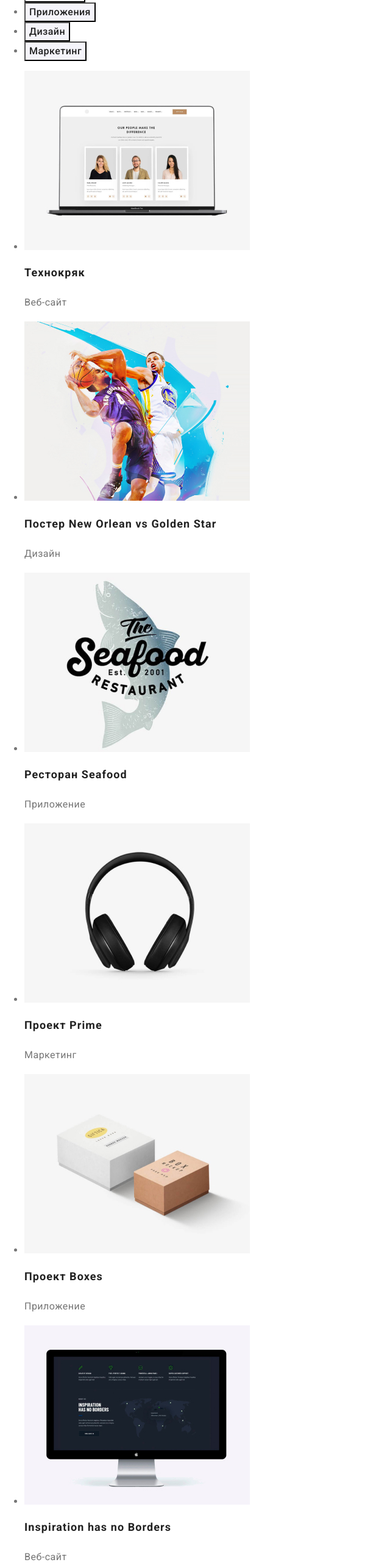
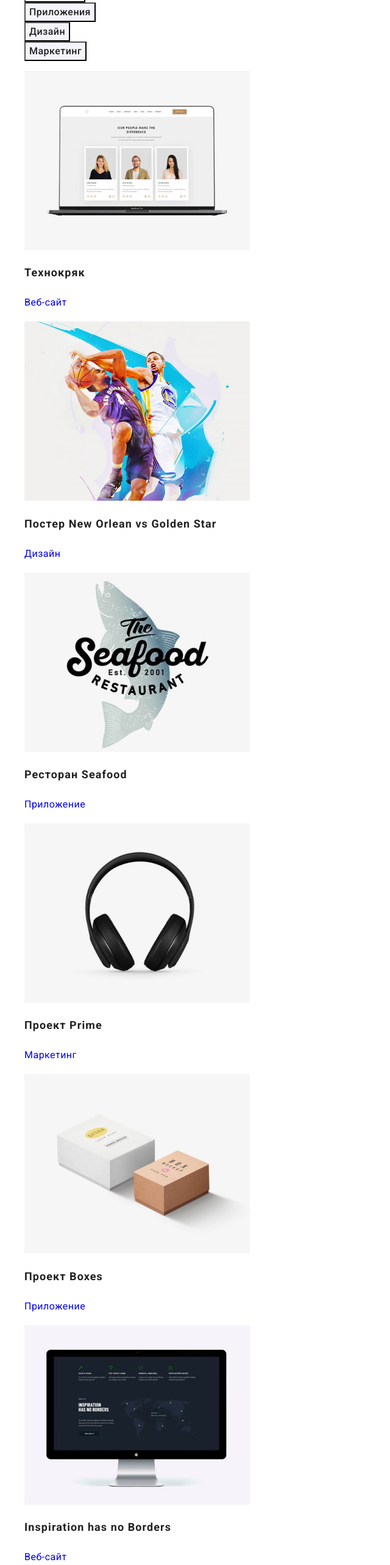
Before and after one commit to ksoer/goit-markup-hw-02, a plain HTML site: page portfolio.html in a window 1280 px wide. Shown: the part 231-2797 px from the top of the page at 61% size, without its empty margins (0-640 px from the left). Drawn offline with nearby package versions, Linux system fonts and the light colour scheme.

Commit message:
Виправлення помилок
Додано ссилки на картки в портфоліо
Видалені маркери та підкреслення
додано розміри картинок в портфоліо

```diff
--- a/css/styles.css
+++ b/css/styles.css
@@ -16,6 +16,11 @@
   --hover-color-btn: #188ce8;
   --primary-backgroun-color-team: #f5f4fa;
   --primary-white-transparent: rgba(255, 255, 255, 0.6);
+}
+
+* {
+  text-decoration: none;
+  list-style: none;
 }
 
 body {
--- a/portfolio.html
+++ b/portfolio.html
@@ -63,49 +63,66 @@
                 </ul>
                 <ul class="my-work-list">
                     <li class="my-work-item">
-                            <img src="./image/our-works/laptop.jpg" alt="ноутбук">
+                        <a class="my-work-link" href="#">
+                            <img src="./image/our-works/laptop.jpg" alt="ноутбук" width="370" height="294">
                                 <h2 class="my-work-title">Технокряк</h2>
                                 <p class="my-work-text">Веб-сайт</p>
+                        </a>
                     </li>
                     <li class="my-work-item">
-                            <img src="./image/our-works/basketball-players.jpg" alt="баскетболисты">
+                        <a class="my-work-link" href="#">
+                            <img src="./image/our-works/basketball-players.jpg" alt="баскетболисты" width="370" height="294">
                                 <h2 class="my-work-title">Постер <span lang="en">New Orlean vs Golden Star</span></h2>
                                 <p class="my-work-text">Дизайн</p>
                     </li>
                     <li class="my-work-item">
-                            <img src="./image/our-works/logo-rest.jpg" alt="логотип">
+                        <a class="my-work-link" href="#">
+                            <img src="./image/our-works/logo-rest.jpg" alt="логотип" width="370" height="294">
                                 <h2 class="my-work-title">Ресторан <span lang="en">Seafood</span></h2>
                                  <p class="my-work-text">Приложение</p>
+                        </a>
                     </li>
                     <li class="my-work-item">
-                            <img src="./image/our-works/headphone.jpg" alt="наушники">
+                        <a class="my-work-link" href="#">
+                            <img src="./image/our-works/headphone.jpg" alt="наушники" width="370" height="294">
                                 <h2 class="my-work-title">Проект <span lang="en">Prime</span></h2>
                                 <p class="my-work-text">Маркетинг</p>
+                        </a>
                     </li>
                     <li class="my-work-item">
-                            <img src="./image/our-works/box.jpg" alt="коробки">
+                        <a class="my-work-link" href="#">
+                            <img src="./image/our-works/box.jpg" alt="коробки" width="370" height="294">
                                 <h2 class="my-work-title">Проект <span lang="en">Boxes</span></h2>
                                 <p class="my-work-text">Приложение</p>
+                        </a>
                     </li>
                     <li class="my-work-item">
-                            <img src="./image/our-works/monitor.jpg" alt="монитор">
+                        <a class="my-work-link" href="#">
+                            <img src="./image/our-works/monitor.jpg" alt="монитор" width="370" height="294">
                                 <h2 class="my-work-title" lang="en">Inspiration has no Borders</h2>
                                 <p class="my-work-text">Веб-сайт</p>
+                        </a>
                     </li>
                     <li class="my-work-item">
-                            <img src="./image/our-works/book.jpg" alt="книга">
+                        <a class="my-work-link" href="#">
+                            <img src="./image/our-works/book.jpg" alt="книга" width="370" height="294">
                                 <h2 class="my-work-title">Издание <span lang="en">Limited Edition</span></h2>
                                 <p class="my-work-text">Дизайн</p>
+                        </a>
                     </li>
                     <li class="my-work-item">
-                            <img src="./image/our-works/label.jpg" alt="ярлык">
+                        <a class="my-work-link" href="#">
+                            <img src="./image/our-works/label.jpg" alt="ярлык" width="370" height="294">
                                 <h2 class="my-work-title">Проект <span lang="en">LAB</span></h2>
                                 <p class="my-work-text">Маркетинг</p>
+                        </a>
                     </li>
                     <li class="my-work-item">
-                            <img src="./image/our-works/working-laptop.jpg" alt="работа на ноутбуке">
+                        <a class="my-work-link" href="#">
+                            <img src="./image/our-works/working-laptop.jpg" alt="работа на ноутбуке" width="370" height="294">
                                 <h2 class="my-work-title" lang="en">Growing Business</h2>
                                 <p class="my-work-text">Приложение</p>
+                        </a>
                     </li>
                 </ul>
             </section>
```
